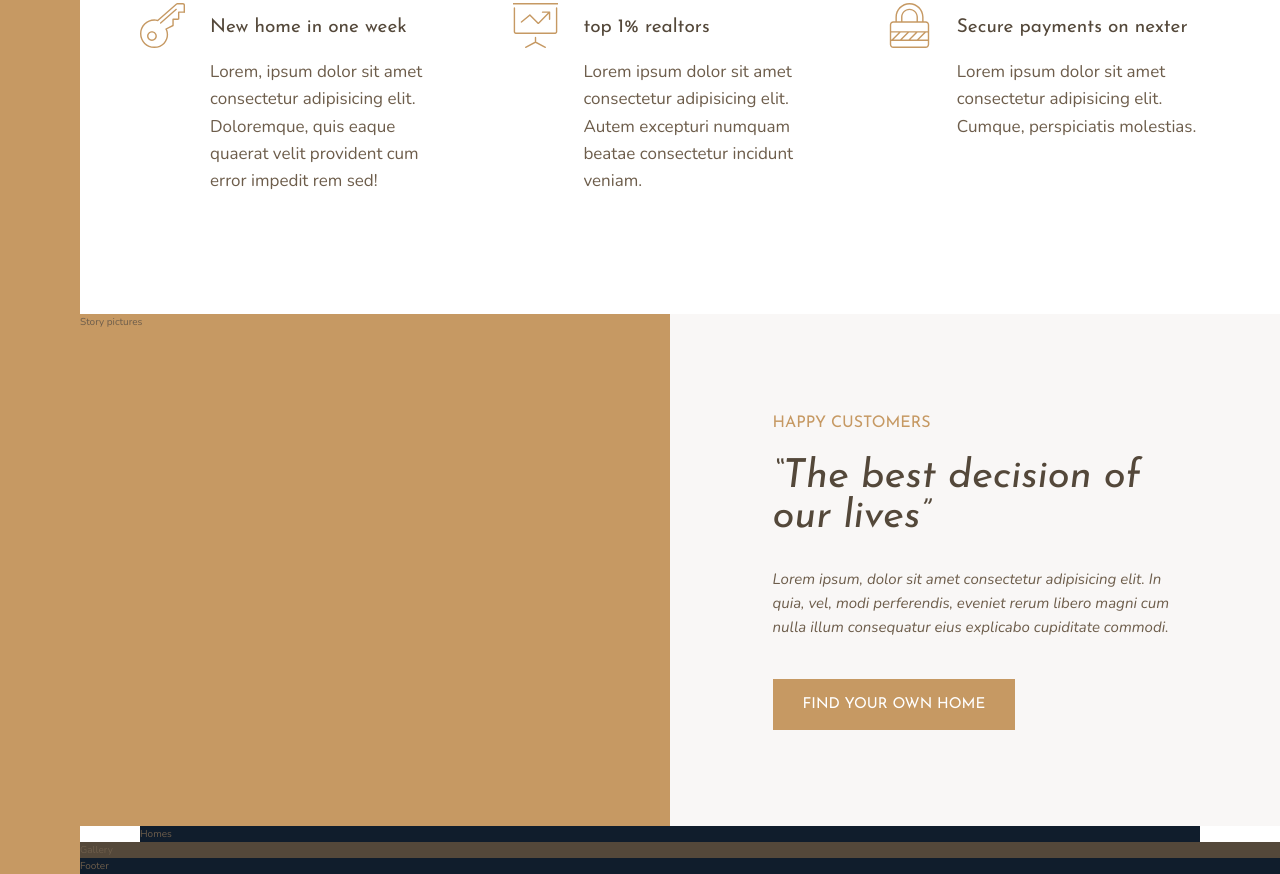
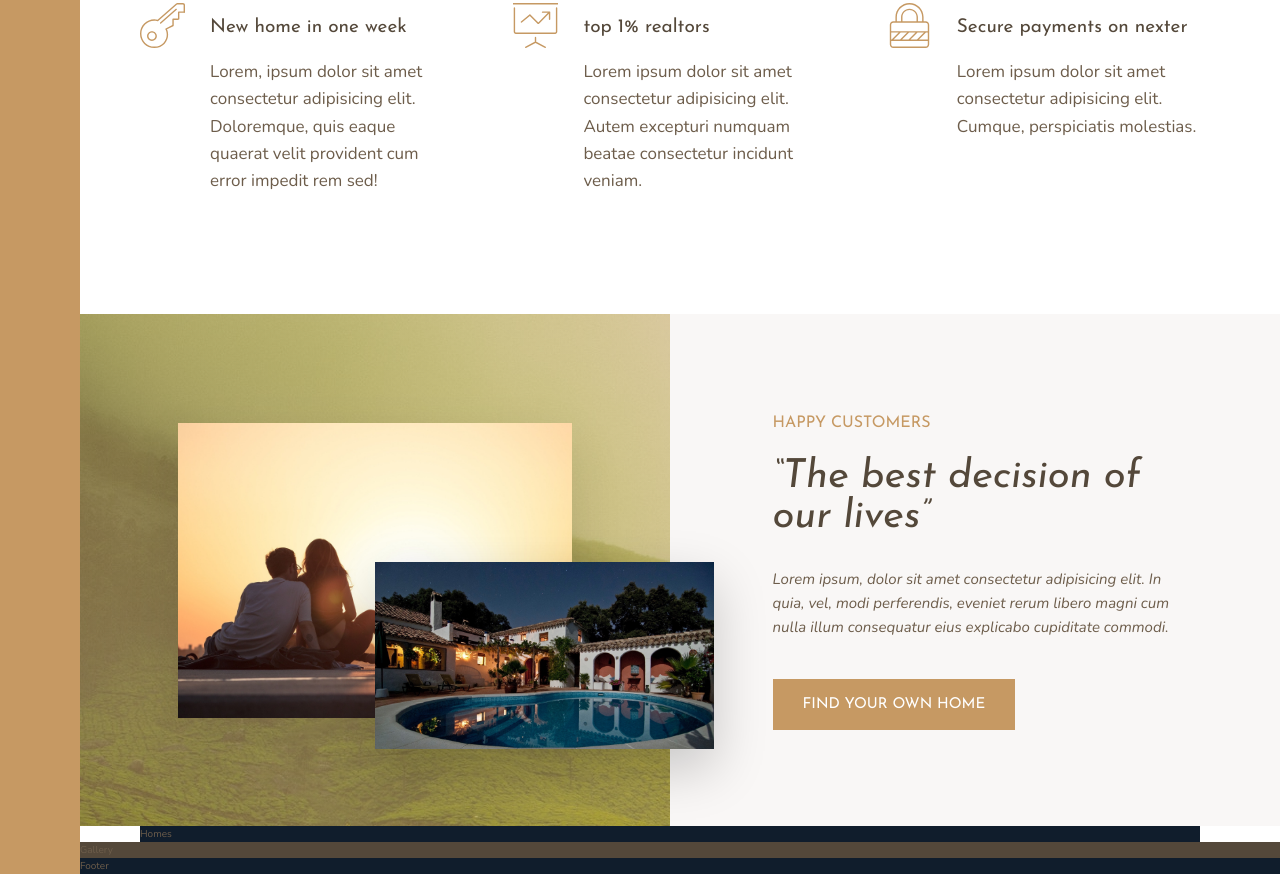
Before and after one commit to danidz96/nexter, a website: page index.html in a window 1280 px wide. Shown: the part 1070-1944 px from the top of the page. Drawn offline with nearby package versions, Linux system fonts and the light colour scheme.

Commit message:
finish story pictures section

```diff
--- a/index.html
+++ b/index.html
@@ -72,13 +72,17 @@
     </div>
   </section>
 
-  <div class="story__pictures">Story pictures</div>
+  <div class="story__pictures">
+    <img src="img/story-1.jpeg" alt="Couple with a new house" class="story__img--1">
+    <img src="img/story-2.jpeg" alt="New house" class="story__img--2">
+  </div>
 
   <div class="story__contents">
     <h3 class="heading-3 mb-sm">Happy customers</h3>
     <h2 class="heading-2 heading-2--dark mb-md">&ldquo;The best decision of our lives&rdquo;</h2>
     <p class="story__text mb-lg">
-      Lorem ipsum, dolor sit amet consectetur adipisicing elit. In quia, vel, modi perferendis, eveniet rerum libero magni cum nulla illum consequatur eius explicabo cupiditate commodi.
+      Lorem ipsum, dolor sit amet consectetur adipisicing elit. In quia, vel, modi perferendis, eveniet rerum libero
+      magni cum nulla illum consequatur eius explicabo cupiditate commodi.
     </p>
     <button class="btn">Find your own home</button>
   </div>
--- a/sass/_story.scss
+++ b/sass/_story.scss
@@ -2,6 +2,31 @@
   &__pictures {
     background-color: $color-primary;
     grid-column: full-start / col-end 4;
+    background-image: linear-gradient(
+        rgba($color-primary, 0.5),
+        rgba($color-primary, 0.5)
+      ),
+      url(../img/back.jpg);
+
+    display: grid;
+    grid-template-columns: repeat(6, 1fr);
+    grid-template-rows: repeat(6, 1fr);
+    align-items: center;
+  }
+
+  &__img--1 {
+    width: 100%;
+    grid-row: 2 / 6;
+    grid-column: 2 / 6;
+    box-shadow: 0 2rem 5rem rgba(#000, 0.1);
+  }
+
+  &__img--2 {
+    width: 115%;
+    grid-row: 4 / 6;
+    grid-column: 4 / 7;
+    z-index: 20;
+    box-shadow: 0 2rem 5rem rgba(#000, 0.2);
   }
 
   &__contents {
```
Also changed, not shown: css/style.css.
